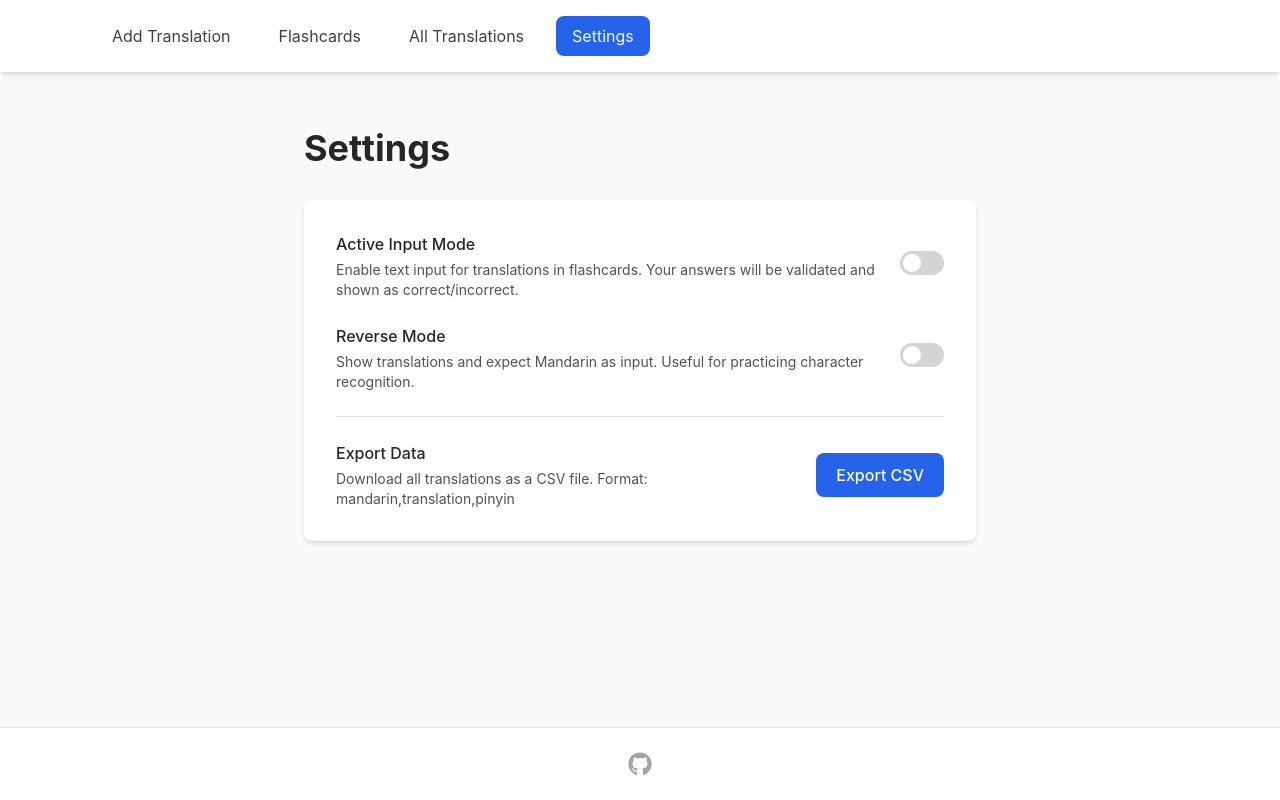
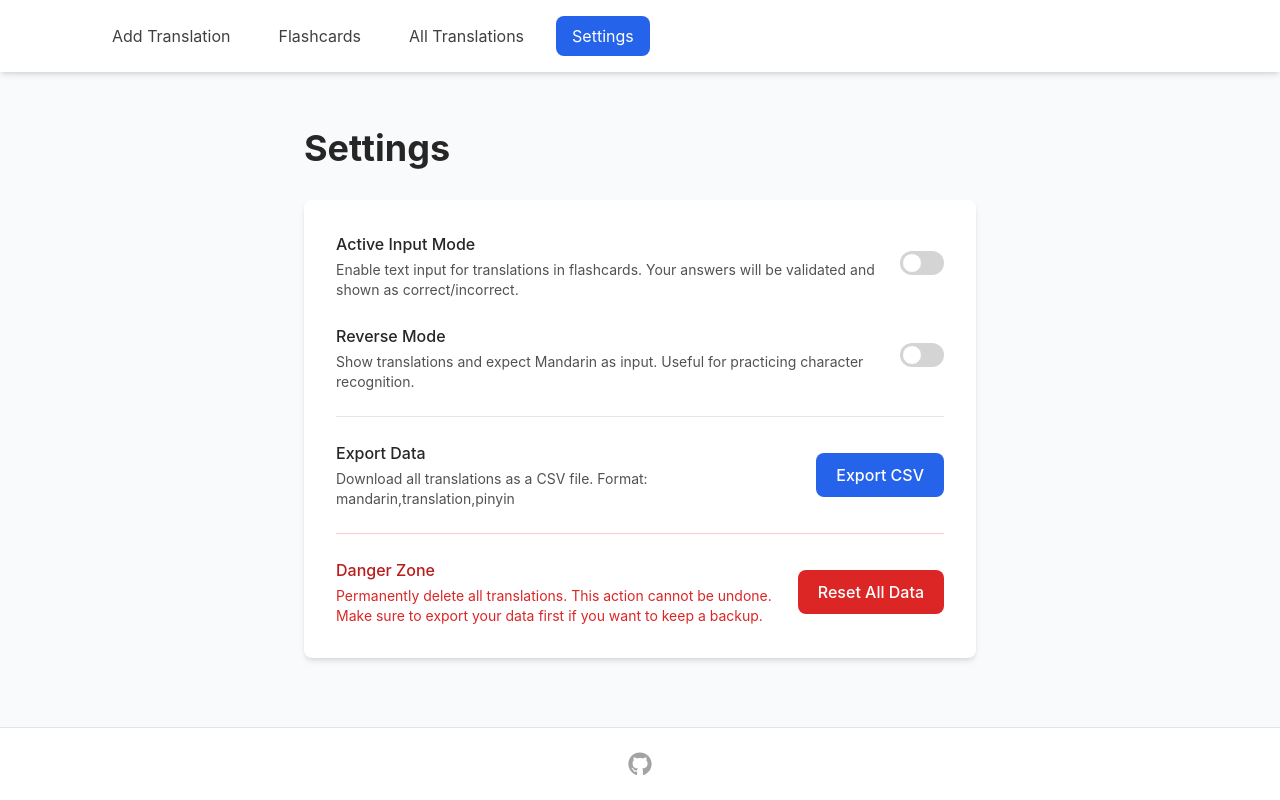
Before and after one commit to janschupke/phraser, a React (Vite) app: page /settings in a window 1280 px wide. Built offline with nearby package versions, Linux system fonts and the light colour scheme.

Commit message:
Add reset button

```diff
--- a/src/components/ui/Button.tsx
+++ b/src/components/ui/Button.tsx
@@ -1,7 +1,7 @@
 import { ButtonHTMLAttributes, ReactNode } from 'react';
 
 interface ButtonProps extends ButtonHTMLAttributes<HTMLButtonElement> {
-  variant?: 'primary' | 'success' | 'neutral' | 'icon';
+  variant?: 'primary' | 'success' | 'neutral' | 'danger' | 'icon';
   children: ReactNode;
 }
 
@@ -14,6 +14,8 @@ export function Button({ variant = 'primary', children, className = '', ...props
       'px-5 py-2.5 bg-success-600 text-white hover:bg-success-700 focus:ring-2 focus:ring-success-500 focus:ring-offset-2',
     neutral:
       'px-5 py-2.5 bg-neutral-300 text-neutral-700 hover:bg-neutral-400 focus:ring-2 focus:ring-neutral-500 focus:ring-offset-2',
+    danger:
+      'px-5 py-2.5 bg-error-600 text-white hover:bg-error-700 focus:ring-2 focus:ring-error-500 focus:ring-offset-2',
     icon: 'p-1',
   };
 
--- a/src/pages/Settings.tsx
+++ b/src/pages/Settings.tsx
@@ -2,12 +2,14 @@ import { useState, useEffect } from 'react';
 import { PageTitle } from '../components/ui/PageTitle';
 import { Card } from '../components/ui/Card';
 import { Button } from '../components/ui/Button';
+import { ConfirmModal } from '../components/ui/ConfirmModal';
 import { getSettings, updateSetting, Settings } from '../utils/settings';
-import { downloadTranslationsAsCSV, getTranslations } from '../utils/storage';
+import { downloadTranslationsAsCSV, getTranslations, resetAllTranslations } from '../utils/storage';
 import { useToast } from '../contexts/ToastContext';
 
 function SettingsPage() {
   const [settings, setSettings] = useState<Settings>(getSettings());
+  const [showResetConfirm, setShowResetConfirm] = useState(false);
   const { showToast } = useToast();
 
   useEffect(() => {
@@ -40,6 +42,29 @@ function SettingsPage() {
     } catch (error) {
       showToast('error', 'Failed to export translations');
     }
+  };
+
+  const handleResetClick = () => {
+    const translations = getTranslations();
+    if (translations.length === 0) {
+      showToast('error', 'No translations to reset');
+      return;
+    }
+    setShowResetConfirm(true);
+  };
+
+  const handleResetConfirm = () => {
+    try {
+      resetAllTranslations();
+      setShowResetConfirm(false);
+      showToast('success', 'All translations have been reset');
+    } catch (error) {
+      showToast('error', 'Failed to reset translations');
+    }
+  };
+
+  const handleResetCancel = () => {
+    setShowResetConfirm(false);
   };
 
   return (
@@ -112,8 +137,39 @@ function SettingsPage() {
               </div>
             </div>
           </div>
+
+          <div className="pt-6 border-t border-error-200">
+            <div className="flex items-center justify-between">
+              <div className="flex-1">
+                <h3 className="text-base font-medium text-error-700 mb-1">Danger Zone</h3>
+                <p className="text-sm text-error-600 mt-1">
+                  Permanently delete all translations. This action cannot be undone. Make sure to export your data first if you want to keep a backup.
+                </p>
+              </div>
+              <div className="ml-4">
+                <Button
+                  variant="danger"
+                  onClick={handleResetClick}
+                  className="px-5 py-2.5"
+                >
+                  Reset All Data
+                </Button>
+              </div>
+            </div>
+          </div>
         </div>
       </Card>
+
+      <ConfirmModal
+        isOpen={showResetConfirm}
+        title="Reset All Data"
+        message={`Are you sure you want to delete all ${getTranslations().length} translation(s)? This action cannot be undone.`}
+        confirmText="Reset All Data"
+        cancelText="Cancel"
+        variant="danger"
+        onConfirm={handleResetConfirm}
+        onCancel={handleResetCancel}
+      />
     </div>
   );
 }
--- a/src/utils/storage.ts
+++ b/src/utils/storage.ts
@@ -17,6 +17,7 @@ import {
   addBatchTranslations,
   recordCorrectAnswer,
   recordIncorrectAnswer,
+  resetAllTranslations,
 } from './translationService';
 import { selectRandomTranslation } from './probability';
 import { exportTranslationsToCSV as exportToCSV, downloadTranslationsAsCSV as downloadCSV } from './csvExport';
@@ -31,6 +32,7 @@ export {
   addBatchTranslations,
   recordCorrectAnswer,
   recordIncorrectAnswer,
+  resetAllTranslations,
 };
 
 /**
--- a/src/utils/translationService.ts
+++ b/src/utils/translationService.ts
@@ -131,3 +131,11 @@ export const recordIncorrectAnswer = (id: string): boolean => {
   saveTranslations(translations);
   return true;
 };
+
+/**
+ * Resets all translations data
+ * WARNING: This permanently deletes all translations and cannot be undone
+ */
+export const resetAllTranslations = (): void => {
+  saveTranslations([]);
+};
```
